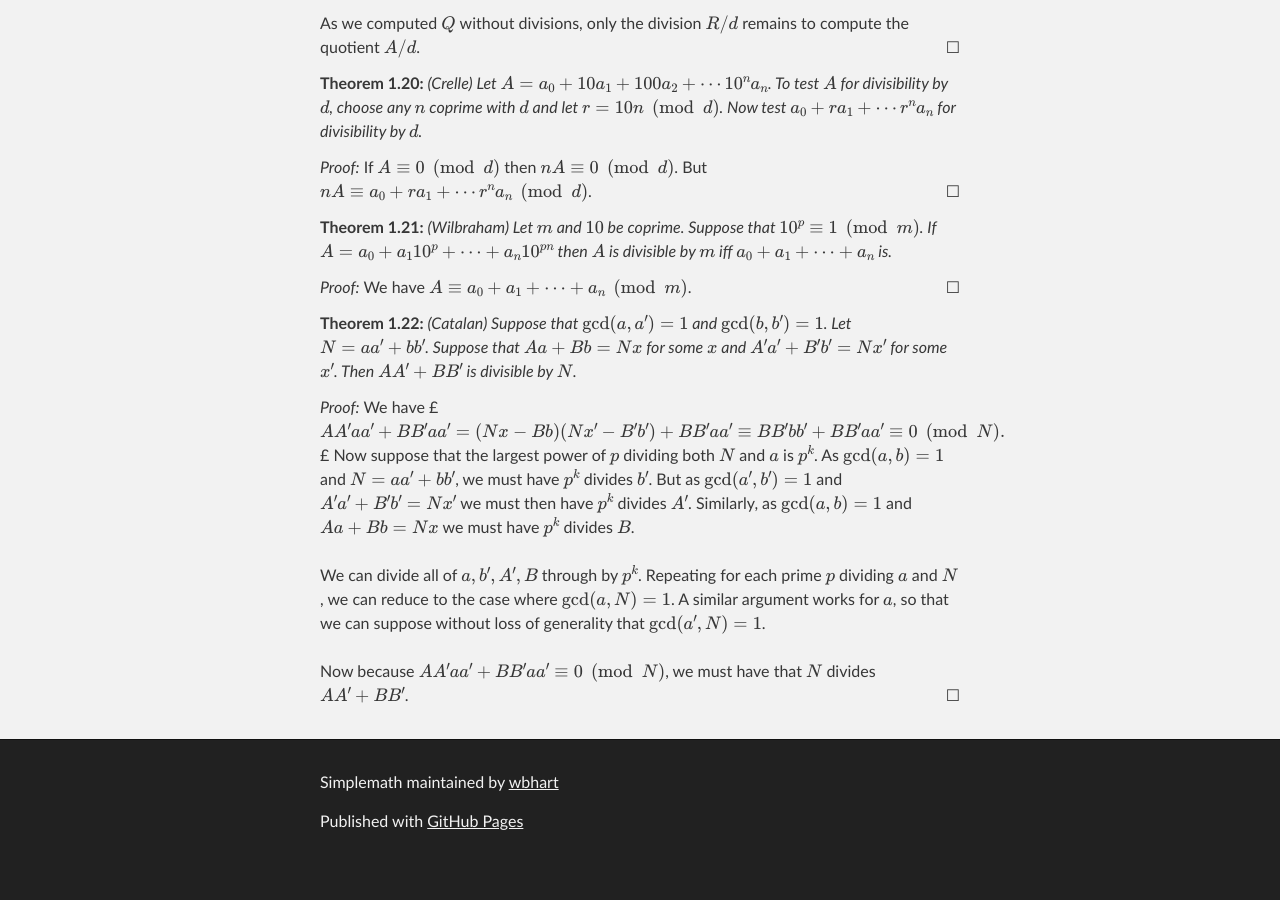
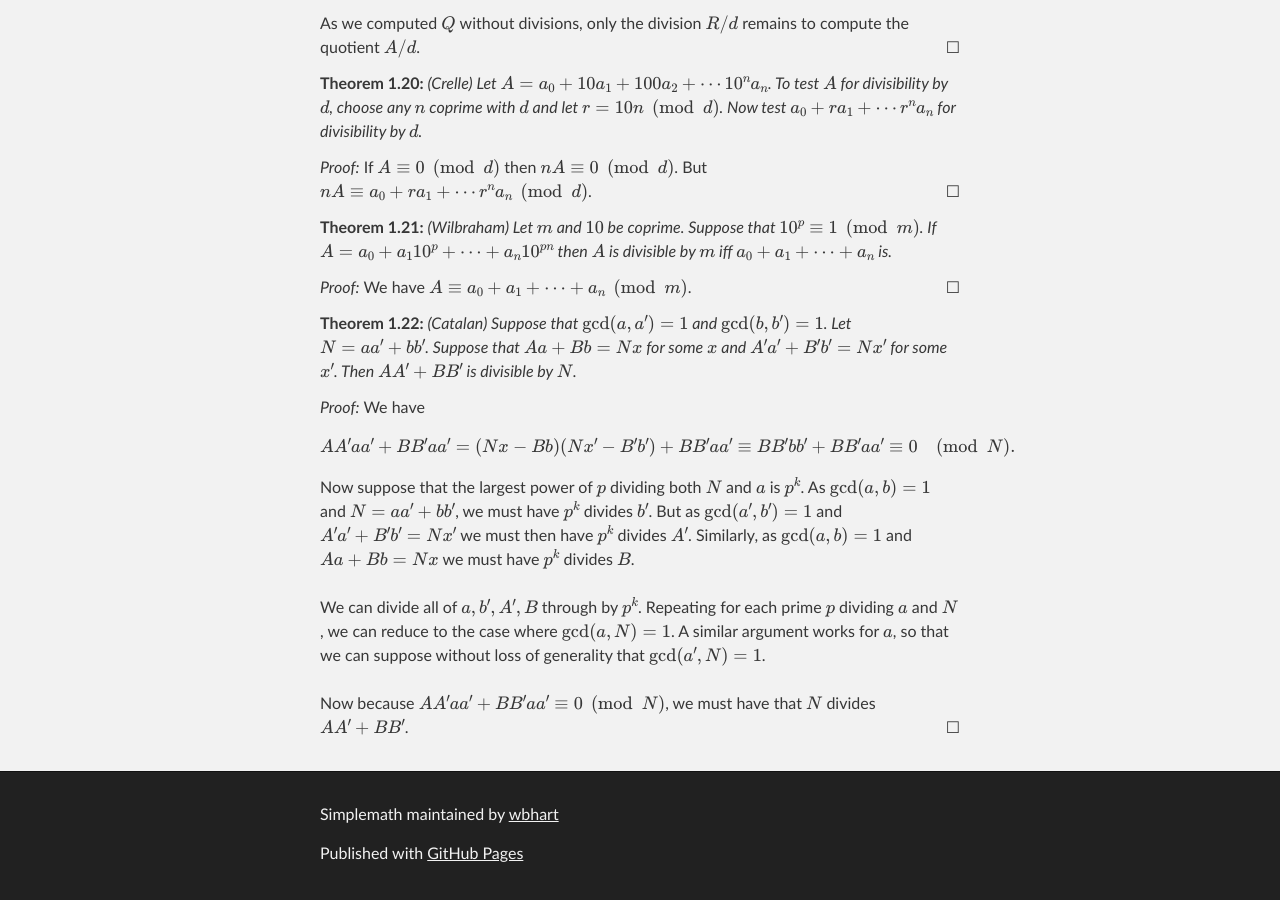
Before and after one commit to wbhart/SimpleMath, a Jekyll site: the page built from divisrules.html, in a window 1280 px wide and 900 px high, scrolled down 3397 px. Built offline with Jekyll 4.4.1, drawn with Linux system fonts in a browser that asks for light colours; formulas are drawn with MathJax 3; before the commit the page ends 4265 px from its top, so only the background shows below that.

```diff
--- a/divisrules.html
+++ b/divisrules.html
@@ -200,7 +200,7 @@ $A = a_0 + a_110^p + \cdots + a_n10^{pn}$ then $A$ is divisible by $m$ iff $a_0
 $Aa + Bb = Nx$ for some $x$ and $A'a' + B'b' = Nx'$ for some $x'$. Then $AA' + BB'$ is divisible by $N$.
 </theorem>
 
-<proof> We have £$AA'aa' + BB'aa' = (Nx - Bb)(Nx' - B'b') + BB'aa' \equiv BB'bb' + BB'aa' \equiv 0 \pmod{N}.$£ Now
+<proof> We have $$AA'aa' + BB'aa' = (Nx - Bb)(Nx' - B'b') + BB'aa' \equiv BB'bb' + BB'aa' \equiv 0 \pmod{N}.$$ Now
 suppose that the largest power of $p$ dividing both $N$ and $a$ is $p^k$. As $\gcd(a, b) = 1$ and $N = aa' + bb'$, we
 must have $p^k$ divides $b'$. But as $\gcd(a', b') = 1$ and $A'a' + B'b' = Nx'$ we must then have $p^k$ divides $A'$.
 Similarly, as $\gcd(a, b) = 1$ and $Aa + Bb = Nx$ we must have $p^k$ divides $B$. </br></br>
```
